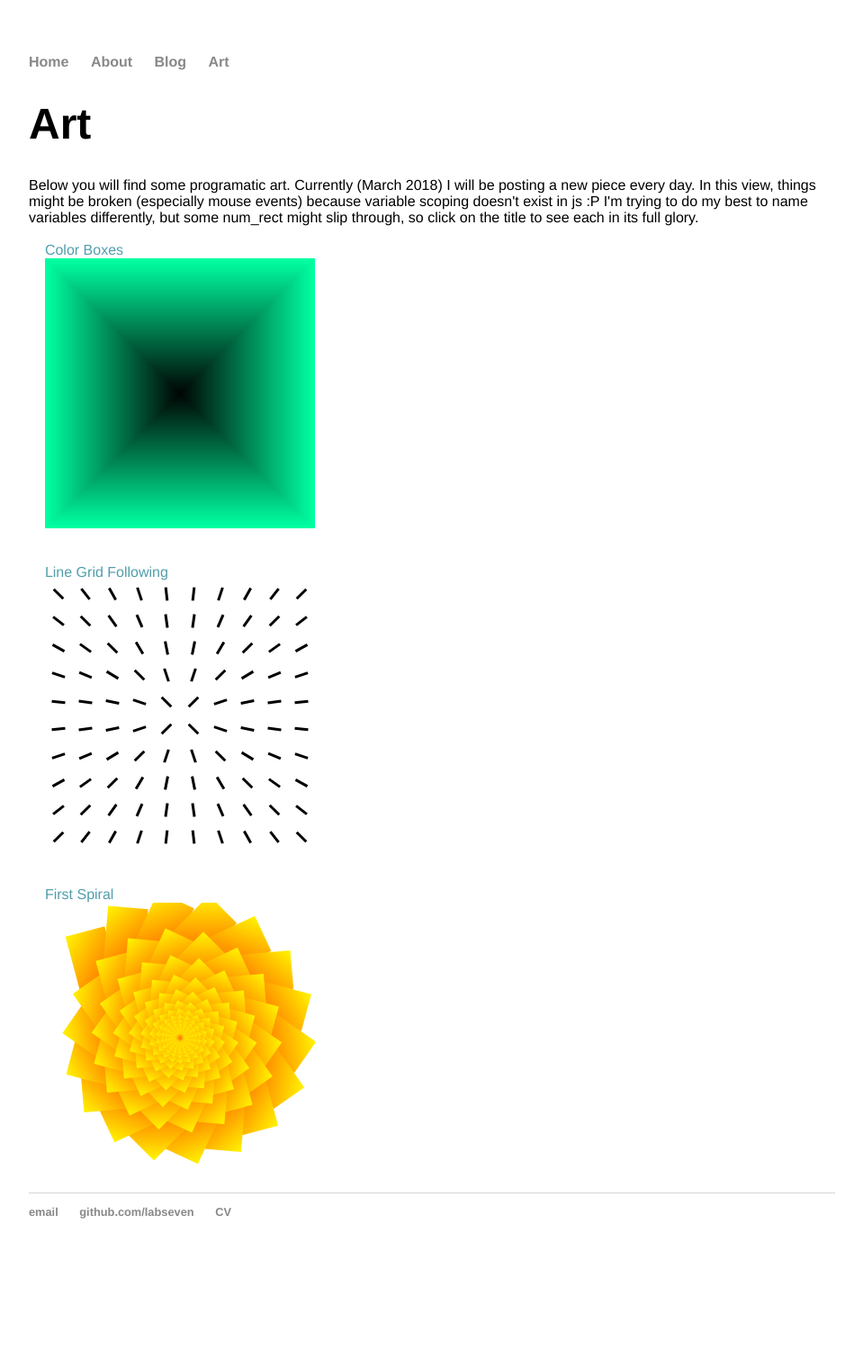
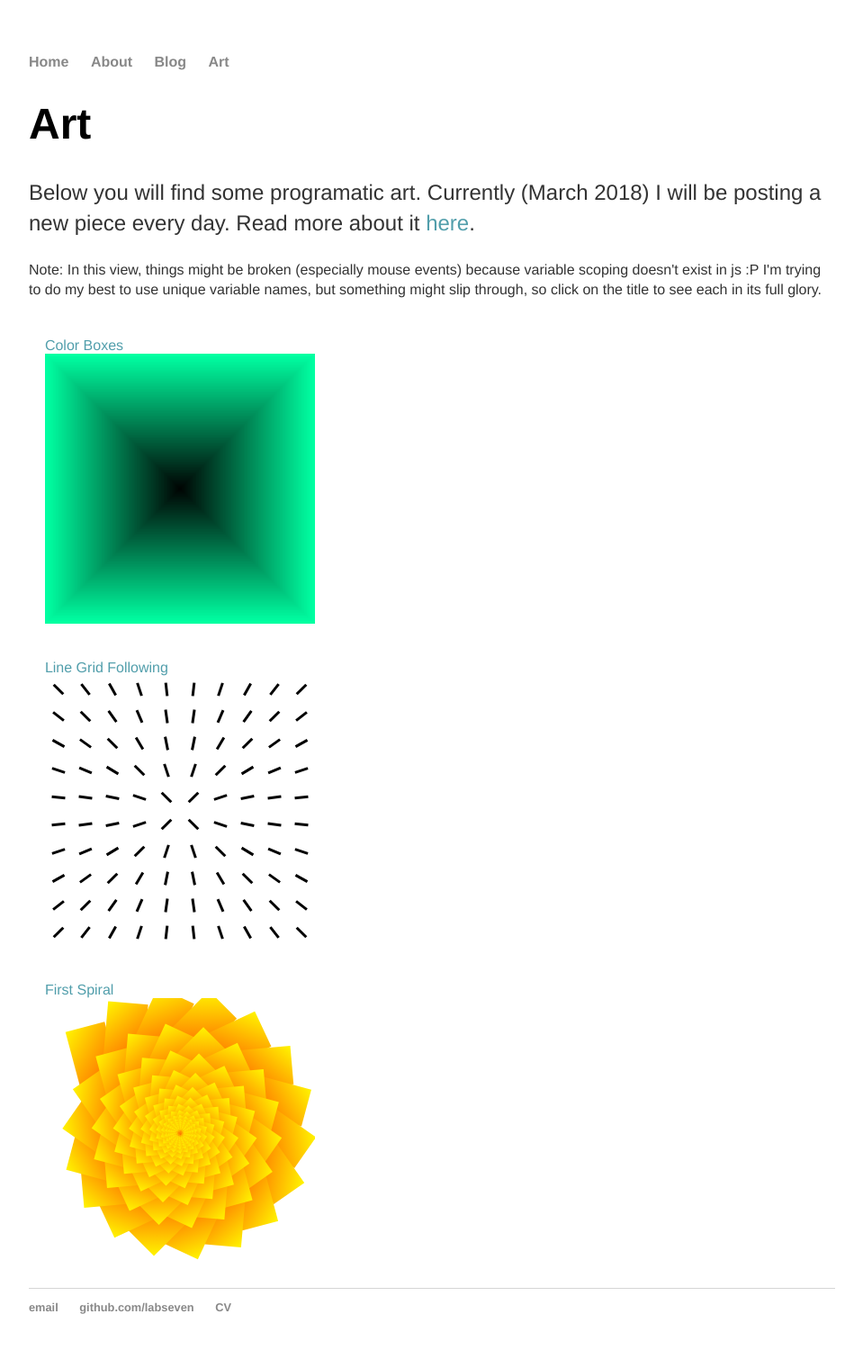
Before and after one commit to labseven/labseven.github.io, a Jekyll site: the page built from art/index.html, in a window 1280 px wide. Shown: the whole page at 90% size, without its empty margins (160-1119 px from the left). Built offline with Jekyll 4.4.1, drawn with Linux system fonts in a browser that asks for light colours; before the commit the page ends 1414 px from its top, so only the background shows below that.

Commit message:
Added text to art index

```diff
--- a/art/index.html
+++ b/art/index.html
@@ -7,9 +7,13 @@ title: Art
 
 <h1>{{ page.title }}</h1>
 
+<p>
 Below you will find some programatic art. Currently (March 2018) I will be posting a new piece every day.
-In this view, things might be broken (especially mouse events) because variable scoping doesn't exist in js :P
-I'm trying to do my best to name variables differently, but some num_rect might slip through, so click on the title to see each in its full glory.
+Read more about it <a href="/blog/20180101/Programmatic-Design">here</a>.
+<p class="subtext">Note: In this view, things might be broken (especially mouse events) because variable scoping doesn't exist in js :P
+I'm trying to do my best to use unique variable names, but something might slip through, so click on the title to see each in its full glory.
+</p>
+</p>
 
 {% for pd in site.art %}
 <div style="padding: 2%">
--- a/css/jsArt.css
+++ b/css/jsArt.css
@@ -10,11 +10,15 @@
   font-size: 2em;
   /*color: black;*/
 }
-.nav a{
+.nav a {
   color: #333;
 }
 
-.nav a:hover{
+.nav a:hover {
   text-decoration: none;
   font-weight: bold;
 }
+
+.subtext {
+  font-size: 1em;
+}
```
